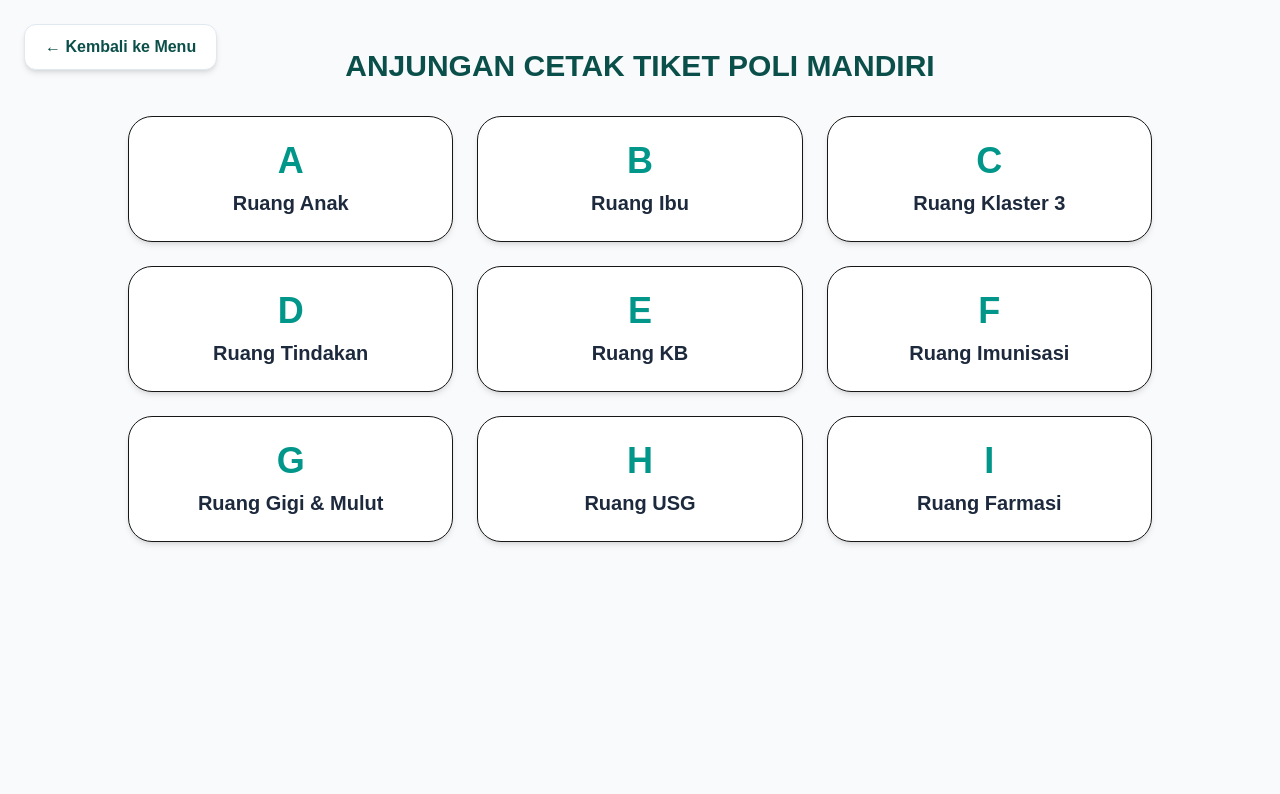
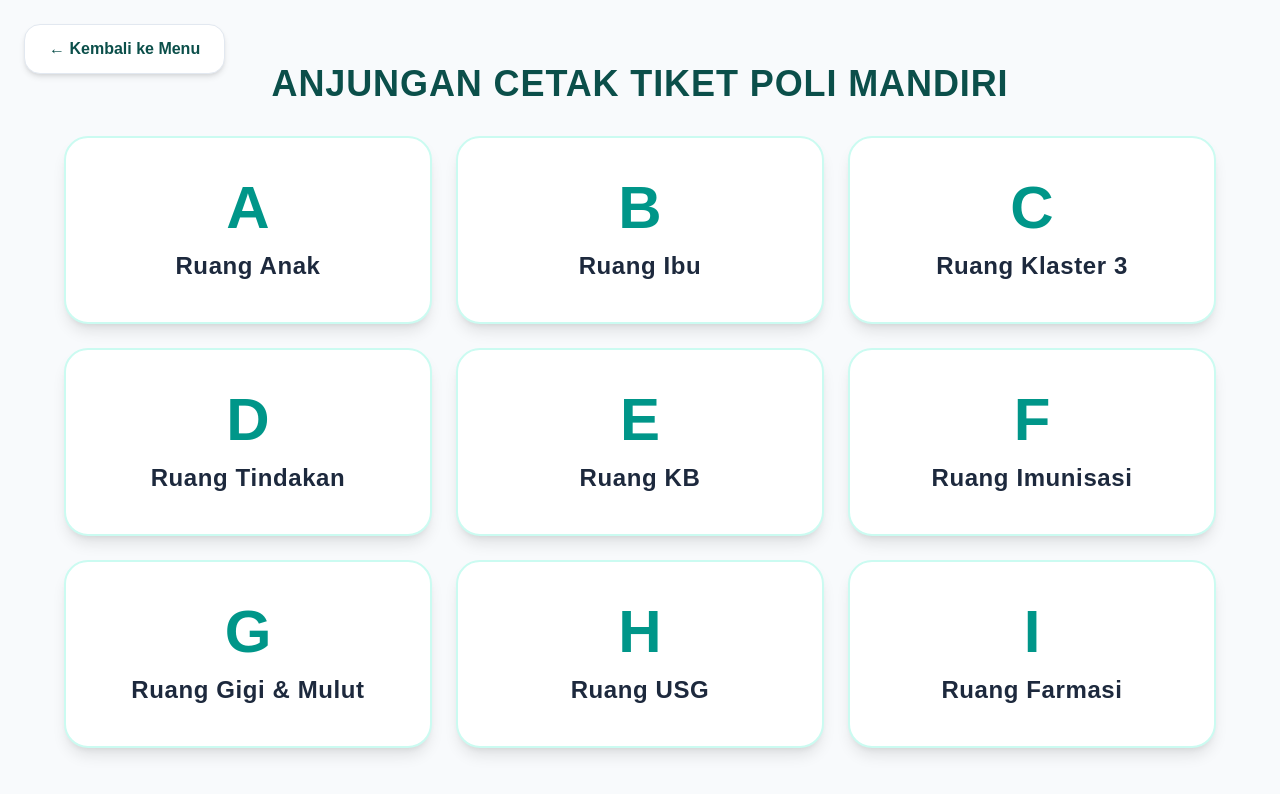
Before and after one commit to Jansky0/puskesmas-antrean-hybrid, a Next.js app: page /poli in a window 1280 px wide. Shown: the top 794 px of the page. Built offline with nearby package versions, Linux system fonts and the light colour scheme; no server answers.

Commit message:
style: enlarge ticket printing buttons and container height

```diff
--- a/app/loket/page.tsx
+++ b/app/loket/page.tsx
@@ -39,18 +39,20 @@ export default function CetakLoketPage() {
     <div className="min-h-screen bg-slate-100 flex flex-col items-center justify-center p-6 relative">
       <Link
         href="/"
-        className="absolute top-6 left-6 bg-white hover:bg-slate-200 text-teal-900 font-bold px-5 py-2.5 rounded-xl shadow-md transition flex items-center gap-2 border border-slate-200"
+        className="absolute top-6 left-6 bg-white hover:bg-slate-200 text-teal-900 font-bold px-6 py-3 rounded-2xl shadow-md transition flex items-center gap-2 border border-slate-200 text-base z-10"
       >
         ← Kembali ke Menu
       </Link>
-      <div className="bg-white p-12 rounded-3xl shadow-xl text-center max-w-lg w-full border border-teal-100">
-        <h1 className="text-3xl font-black text-teal-900 mb-2">ANJUNGAN LOKET PENDAFTARAN</h1>
-        <p className="text-slate-500 mb-8">Tekan tombol di bawah untuk mengambil nomor antrean pendaftaran</p>
+      <div className="bg-white p-10 md:p-14 rounded-3xl shadow-2xl text-center max-w-2xl w-full border-2 border-teal-200 flex flex-col items-center">
+        <h1 className="text-3xl md:text-4xl font-black text-teal-900 mb-3 tracking-wide">ANJUNGAN LOKET PENDAFTARAN</h1>
+        <p className="text-slate-600 text-lg mb-8">Tekan tombol di bawah untuk mengambil nomor antrean pendaftaran</p>
+
         <button
           onClick={generateTicket}
-          className="w-full bg-teal-600 hover:bg-teal-700 text-white font-black text-2xl py-6 rounded-2xl shadow-lg hover:shadow-2xl transition duration-200"
+          className="w-full bg-gradient-to-r from-teal-600 to-emerald-600 hover:from-teal-700 hover:to-emerald-700 text-white font-black text-3xl md:text-4xl py-14 md:py-16 rounded-3xl shadow-xl hover:shadow-2xl transition duration-200 flex flex-col items-center justify-center gap-4 active:scale-98 border-2 border-teal-400"
         >
-          AMBIL NOMOR ANTREAN
+          <span className="text-6xl">🎟️</span>
+          <span>AMBIL NOMOR ANTREAN</span>
         </button>
       </div>
     </div>
--- a/app/poli/page.tsx
+++ b/app/poli/page.tsx
@@ -48,23 +48,25 @@ export default function CetakTiketPoliPage() {
   };
 
   return (
-    <div className="min-h-screen bg-slate-50 p-8 flex flex-col items-center relative">
+    <div className="min-h-screen bg-slate-50 p-6 md:p-10 flex flex-col items-center relative">
       <Link
         href="/"
-        className="absolute top-6 left-6 bg-white hover:bg-slate-200 text-teal-900 font-bold px-5 py-2.5 rounded-xl shadow-md transition flex items-center gap-2 border border-slate-200"
+        className="absolute top-6 left-6 bg-white hover:bg-slate-200 text-teal-900 font-bold px-6 py-3 rounded-2xl shadow-md transition flex items-center gap-2 border border-slate-200 text-base z-10"
       >
         ← Kembali ke Menu
       </Link>
-      <h1 className="text-3xl font-black text-teal-900 mb-8 mt-4">ANJUNGAN CETAK TIKET POLI MANDIRI</h1>
-      <div className="grid grid-cols-3 gap-6 max-w-5xl w-full">
+      <h1 className="text-3xl md:text-4xl font-black text-teal-900 mb-8 mt-6 text-center tracking-wide">
+        ANJUNGAN CETAK TIKET POLI MANDIRI
+      </h1>
+      <div className="grid grid-cols-1 sm:grid-cols-2 lg:grid-cols-3 gap-6 max-w-6xl w-full">
         {poliRooms.map((room) => (
           <button
             key={room.code}
             onClick={() => generateTicket(room.code, room.name)}
-            className="bg-white p-6 rounded-3xl shadow-md border hover:border-teal-500 hover:shadow-xl transition text-center"
+            className="bg-white p-8 md:p-10 rounded-3xl shadow-lg border-2 border-teal-100 hover:border-teal-500 hover:shadow-2xl transition duration-200 text-center flex flex-col items-center justify-center min-h-[160px] active:scale-95"
           >
-            <span className="text-4xl font-extrabold text-teal-600 block mb-2">{room.code}</span>
-            <span className="text-xl font-bold text-slate-800">{room.name}</span>
+            <span className="text-5xl md:text-6xl font-black text-teal-600 block mb-3">{room.code}</span>
+            <span className="text-xl md:text-2xl font-black text-slate-800 tracking-wide">{room.name}</span>
           </button>
         ))}
       </div>
```
